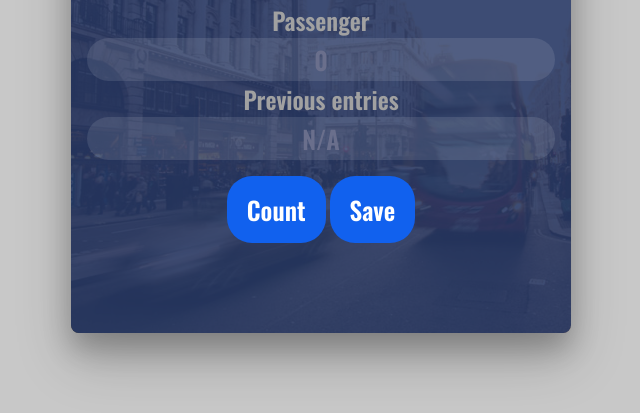
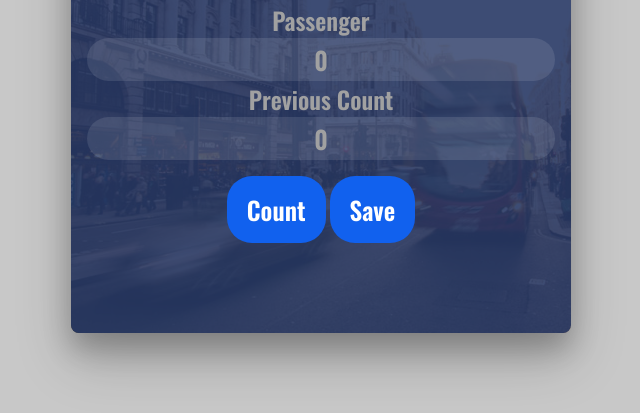
Before and after one commit to thisiskushal31/passenger-counter-app, a plain HTML site: page index.html in a window 1280 px wide. Both pictures are taken after a click on the button "Save". Shown: the part 291-704 px from the top of the page, without its empty margins (319-959 px from the left). Drawn offline with nearby package versions, Linux system fonts and the light colour scheme.

Commit message:
Bug Fixes

```diff
--- a/app/script/script.js
+++ b/app/script/script.js
@@ -8,7 +8,8 @@ function increment() {
 }
 
 function save() {
-    let countStr = count + " - "
+    document.getElementById("save-el").innerHTML=" "
+    let countStr = count
     saveEl.textContent += countStr
     countEl.textContent = 0
     count = 0
--- a/app/style/style.css
+++ b/app/style/style.css
@@ -58,9 +58,9 @@ body{
 
 .input{
 	border: none;
-	/* margin: 3rem; */
 	padding: 3px 0px;
 	border-radius: 25px;
+	color: #a1a1a1;
 	background: rgba(255,255,255,.1);
 	text-align: center;
 	font: 600 25px 'Oswald', sans-serif ;
--- a/index.html
+++ b/index.html
@@ -6,7 +6,7 @@
     <meta name="viewport" content="width=device-width, initial-scale=1.0">
     <title>Count the Passenger</title>
     <!-- Script -->
-    <script src="/app/script/script.js"></script>
+    <script defer src="/app/script/script.js"></script>
     <!-- Styles -->
     <link rel="stylesheet" href="/app/style/style.css">
     <!-- Google Font  -->
@@ -21,7 +21,7 @@
             <div class="output-warp">
                 <label class="tab">Passenger</label>
                 <p class="input" id="count-el"> 0 </p>
-                <label class="tab">Previous entries</label>
+                <label class="tab">Previous Count</label>
                 <p id="save-el" class="input">N/A</p>
             </div>
             <div class="grid">
```
Also changed, not shown: images/Web_Output.png (added).
